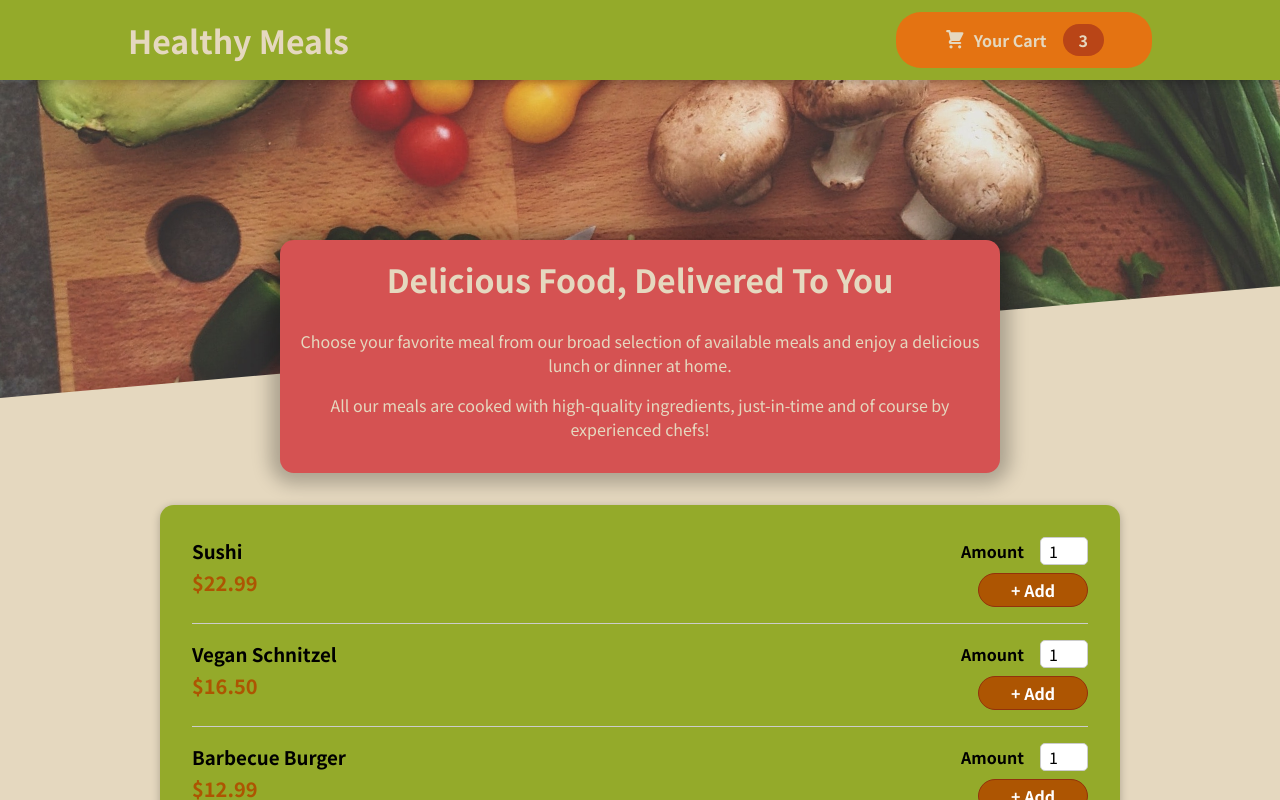
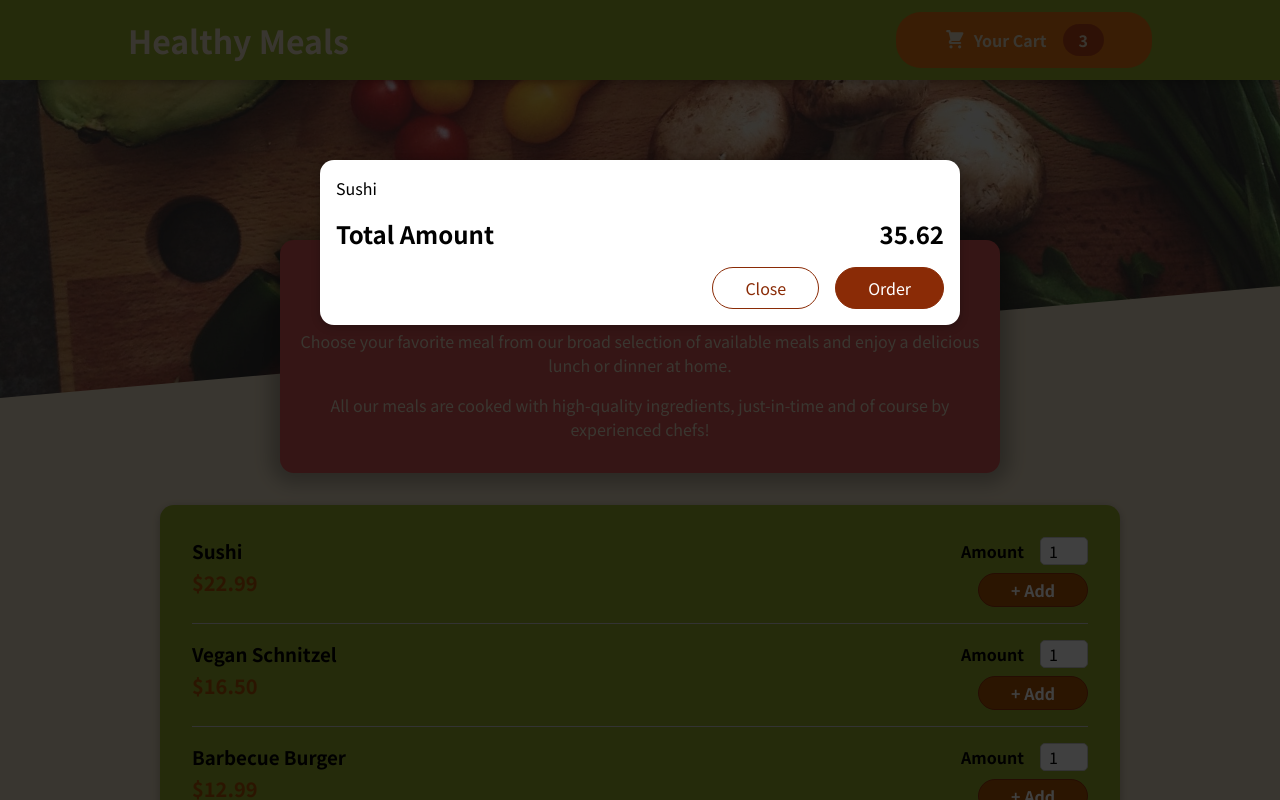
Before and after one commit to corricodes/react-food-order-app, a React (Create React App) app: page / in a window 1280 px wide. Shown: the top 800 px of the page. Built offline with nearby package versions, Linux system fonts and the light colour scheme.

Commit message:
started cart modal

```diff
--- a/public/index.html
+++ b/public/index.html
@@ -28,6 +28,7 @@
   </head>
   <body>
     <noscript>You need to enable JavaScript to run this app.</noscript>
+    <div id="overlays"></div>
     <div id="root"></div>
     <!--
       This HTML file is a template.
--- a/src/App.js
+++ b/src/App.js
@@ -2,10 +2,12 @@
 
 import Header from "./components/Layout/Header";
 import Meals from "./components/Meals/Meals";
+import Cart from "./components/Cart/Cart";
 
 function App() {
   return (
     <Fragment>
+    <Cart />
       <Header />
       <main>
         <Meals />
--- a/src/components/Cart/Cart.js
+++ b/src/components/Cart/Cart.js
@@ -1,12 +1,17 @@
+import Modal from '../UI/Modal';
 import classes from './Cart.module.css';
 
-const Cart = props => {
-    const cartItems = <ul>{[
-        { id: 'c1', name: 'Sushi', amount: 2, price: 12.99 },
-        ].map((item) => <li>{item.name}</li>)}</ul>;
+const Cart = (props) => {
+  const cartItems = (
+    <ul className={classes['cart-items']}>
+      {[{ id: 'c1', name: 'Sushi', amount: 2, price: 12.99 }].map((item) => (
+        <li>{item.name}</li>
+      ))}
+    </ul>
+  );
 
   return (
-        <div>
+    <Modal>
       {cartItems}
       <div className={classes.total}>
         <span>Total Amount</span>
@@ -16,8 +21,8 @@
         <button className={classes['button--alt']}>Close</button>
         <button className={classes.button}>Order</button>
       </div>
-        </div>
-    )
+    </Modal>
+  );
 };
 
 export default Cart;
--- /dev/null
+++ b/src/components/UI/Modal.js
@@ -0,0 +1,32 @@
+import { Fragment } from 'react';
+import ReactDOM from 'react-dom';
+
+import classes from './Modal.module.css';
+
+const Backdrop = (props) => {
+  return <div className={classes.backdrop} />;
+};
+
+const ModalOverlay = (props) => {
+  return (
+    <div className={classes.modal}>
+      <div className={classes.content}>{props.children}</div>
+    </div>
+  );
+};
+
+const portalElement = document.getElementById('overlays');
+
+const Modal = (props) => {
+  return (
+    <Fragment>
+      {ReactDOM.createPortal(<Backdrop />, portalElement)}
+      {ReactDOM.createPortal(
+        <ModalOverlay>{props.children}</ModalOverlay>,
+        portalElement
+      )}
+    </Fragment>
+  );
+};
+
+export default Modal;
--- /dev/null
+++ b/src/components/UI/Modal.module.css
@@ -0,0 +1,40 @@
+.backdrop {
+    position: fixed;
+    top: 0;
+    left: 0;
+    width: 100%;
+    height: 100vh;
+    z-index: 20;
+    background-color: rgba(0, 0, 0, 0.75);
+  }
+
+  .modal {
+    position: fixed;
+    top: 20vh;
+    left: 5%;
+    width: 90%;
+    background-color: white;
+    padding: 1rem;
+    border-radius: 14px;
+    box-shadow: 0 2px 8px rgba(0, 0, 0, 0.25);
+    z-index: 30;
+    animation: slide-down 300ms ease-out forwards;
+  }
+
+  @media (min-width: 768px) {
+    .modal {
+      width: 40rem;
+      left: calc(50% - 20rem);
+    }
+  }
+
+  @keyframes slide-down {
+    from {
+      opacity: 0;
+      transform: translateY(-3rem);
+    }
+    to {
+      opacity: 1;
+      transform: translateY(0);
+    }
+  }
```
Lines whose indentation alone changed are shown as unchanged.
